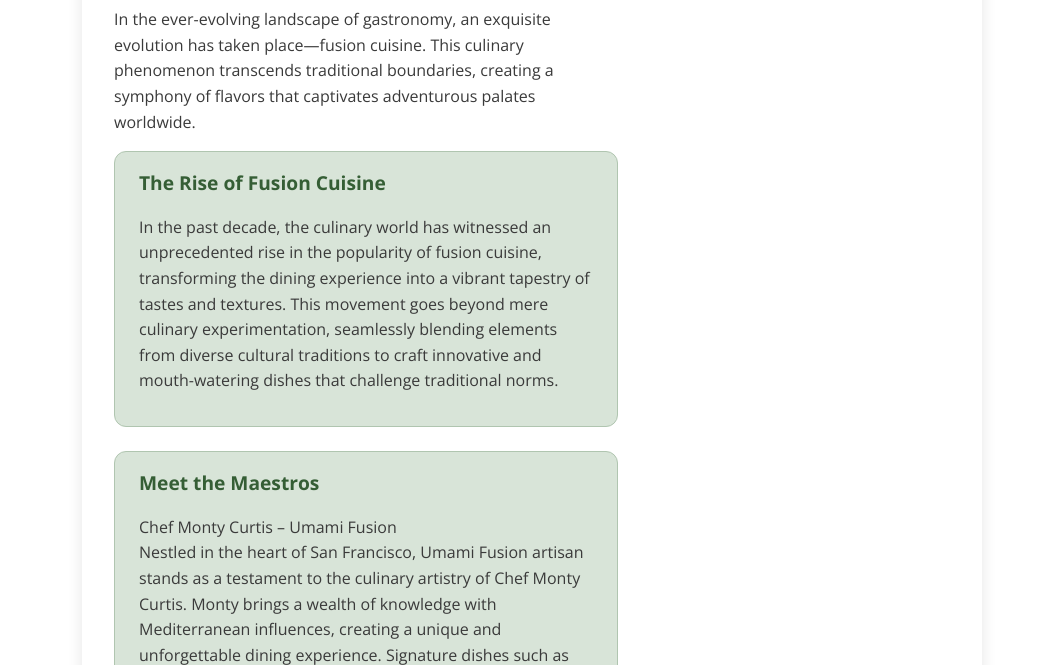
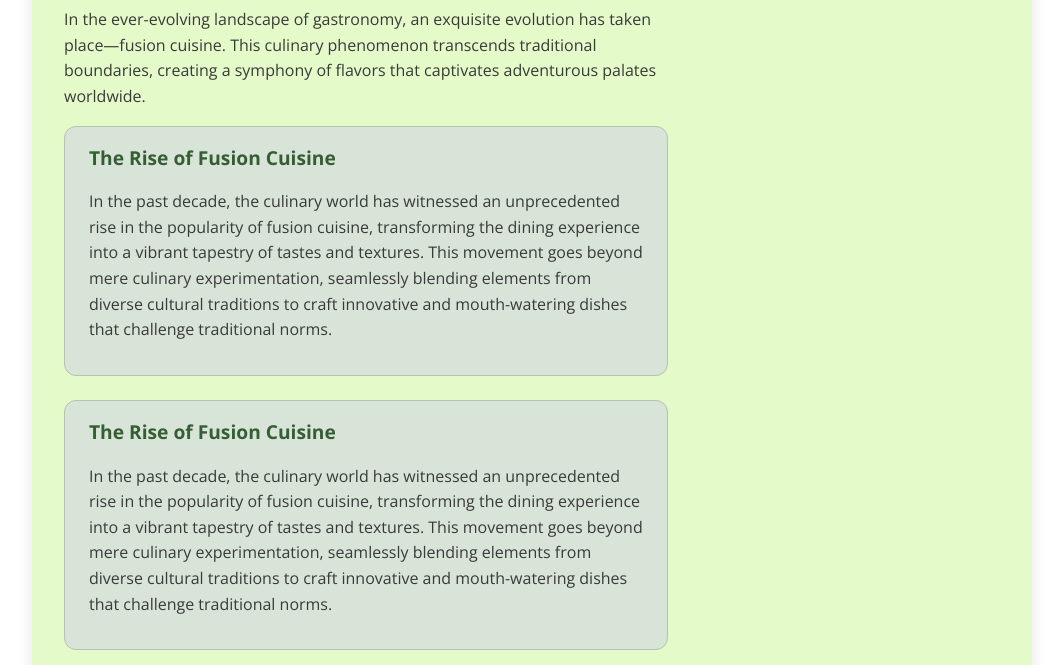
Before and after one commit to safewebuser/test2, a plain HTML site: page index.html in a window 1280 px wide. Shown: the part 287-952 px from the top of the page, without its empty margins (108-1171 px from the left). Drawn offline with nearby package versions, Linux system fonts and the light colour scheme.

Commit message:
Update index.html

```diff
--- a/index.html
+++ b/index.html
@@ -20,12 +20,12 @@
 
     /* Container */
     .container {
-      max-width: 900px;
+      max-width: 1000px;
       margin: 0 auto;
       box-shadow: 0 4px 15px rgba(0,0,0,0.1);
       border-radius: 12px;
       overflow: hidden;
-      background: #fff;
+      background: #e4fac8;
     }
 
     /* Header */
@@ -153,6 +153,11 @@
           <p>In the past decade, the culinary world has witnessed an unprecedented rise in the popularity of fusion cuisine, transforming the dining experience into a vibrant tapestry of tastes and textures. This movement goes beyond mere culinary experimentation, seamlessly blending elements from diverse cultural traditions to craft innovative and mouth-watering dishes that challenge traditional norms.</p>
         </div>
 
+  <div class="highlight-box">
+          <h2>The Rise of Fusion Cuisine</h2>
+          <p>In the past decade, the culinary world has witnessed an unprecedented rise in the popularity of fusion cuisine, transforming the dining experience into a vibrant tapestry of tastes and textures. This movement goes beyond mere culinary experimentation, seamlessly blending elements from diverse cultural traditions to craft innovative and mouth-watering dishes that challenge traditional norms.</p>
+        </div>
+
         <div class="highlight-box">
           <h2>Meet the Maestros</h2>
           <p>Chef Monty Curtis – Umami Fusion<br />
```
